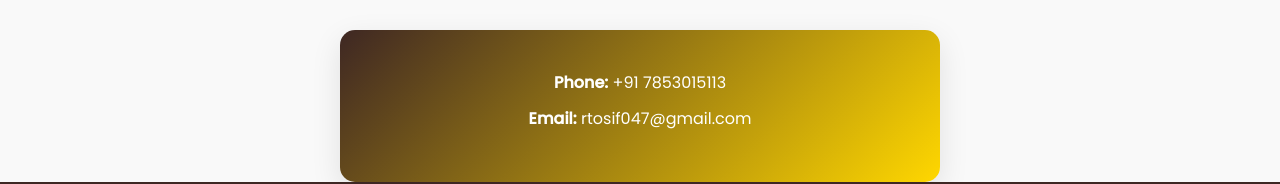
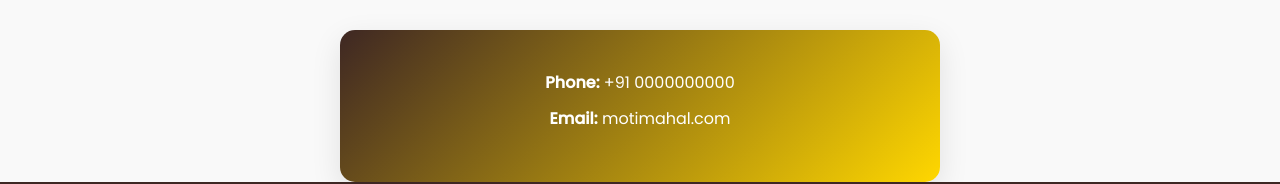
Before and after one commit to taufigsisb/motimahaldeluxe, a plain HTML site: page index.html in a window 1280 px wide. Shown: the part 2387-2571 px from the top of the page. Drawn offline with nearby package versions, Linux system fonts and the light colour scheme.

Commit message:
Update index.html

```diff
--- a/index.html
+++ b/index.html
@@ -290,8 +290,8 @@
     <section id="contact" class="container">
         <h2 class="section-title">Contact Us</h2>
         <div class="contact-box">
-            <p><strong>Phone:</strong> +91 7853015113</p>
-            <p><strong>Email:</strong> rtosif047@gmail.com</p>
+            <p><strong>Phone:</strong> +91 0000000000</p>
+            <p><strong>Email:</strong> motimahal.com</p>
         </div>
     </section>
 
```
